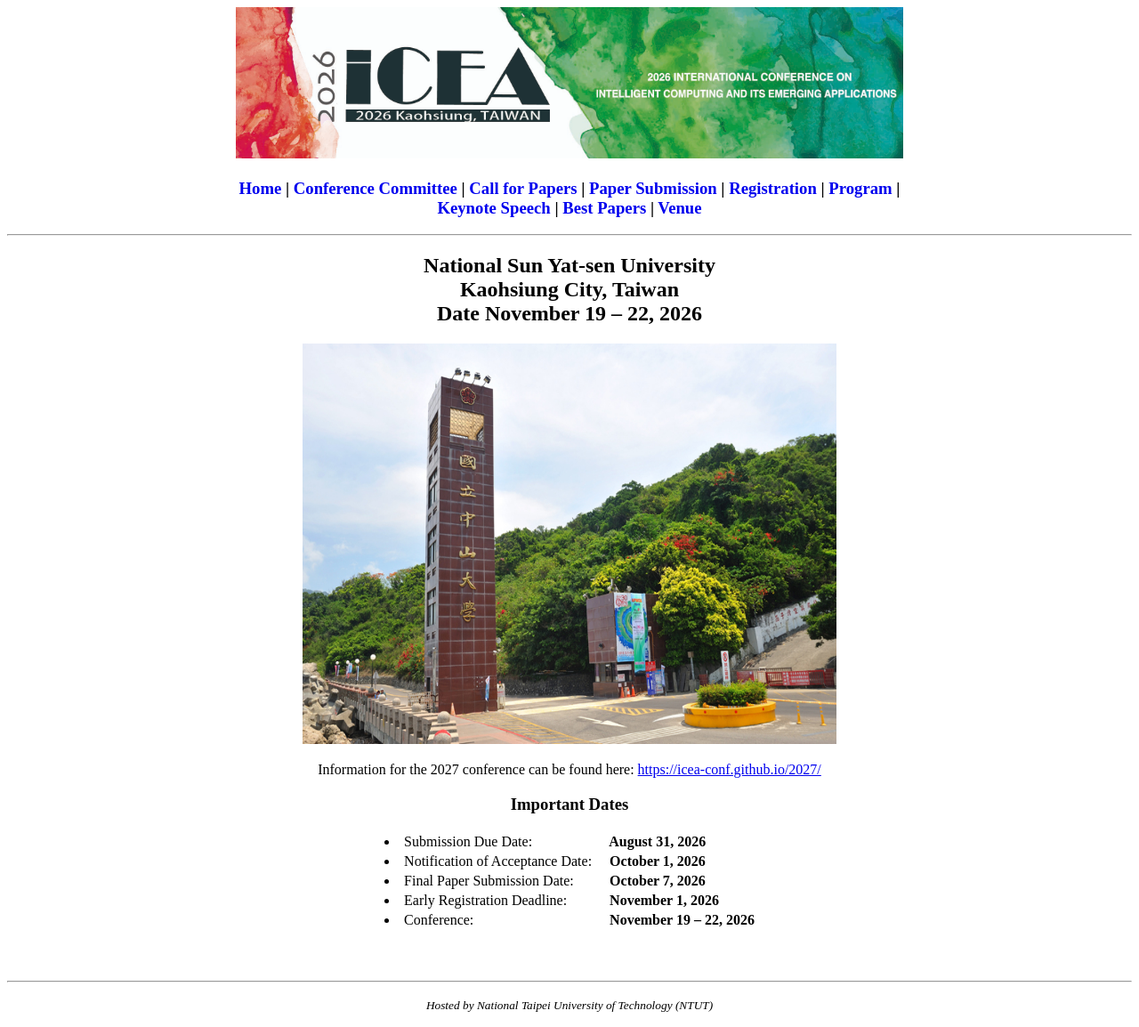
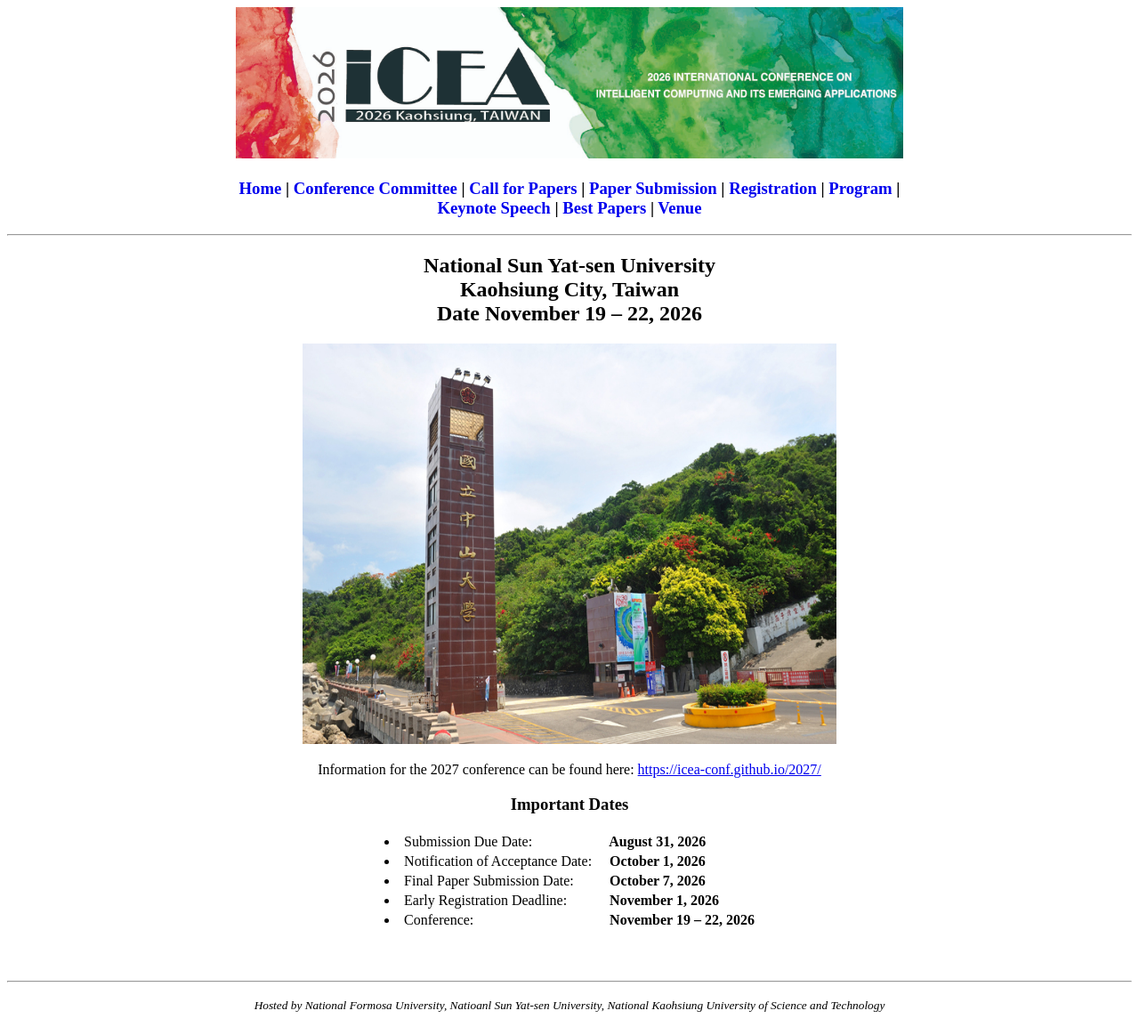
Before and after one commit to icea-conf/2026, a Jekyll site: the page built from index.html, in a window 1280 px wide. Shown: the whole page at 89% size. Built offline with Jekyll 4.4.1, drawn with Linux system fonts in a browser that asks for light colours; the list of posts is cut into pages by our own code.

Commit message:
Update default.html
Update the host information

```diff
--- a/_layouts/default.html
+++ b/_layouts/default.html
@@ -34,7 +34,7 @@
     <p style="text-align:center">
         <small>
             <!-- <i>Sponsored by Association for Computing Machinery (ACM)</i><br> -->
-            <i>Hosted by National Taipei University of Technology (NTUT)</i><br>
+            <i>Hosted by National Formosa University, Natioanl Sun Yat-sen University, National Kaohsiung University of Science and Technology </i><br>
             <!-- <i>The proceedings will be published in the ACM International Conference Proceedings Series (ICPS)</i> -->
         </small>
     </p>
```
